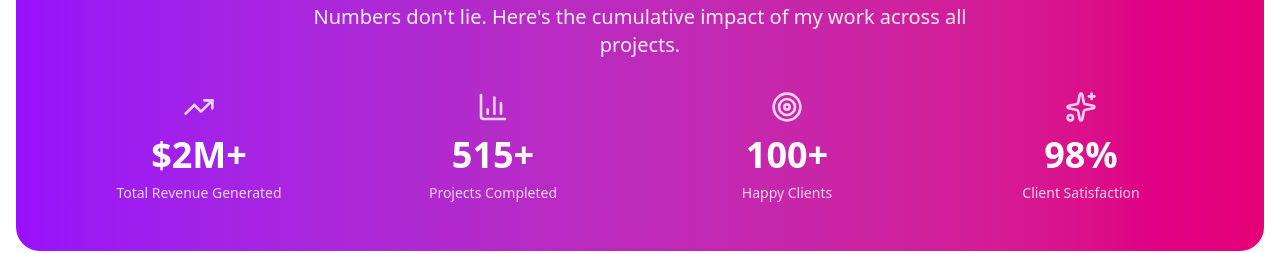
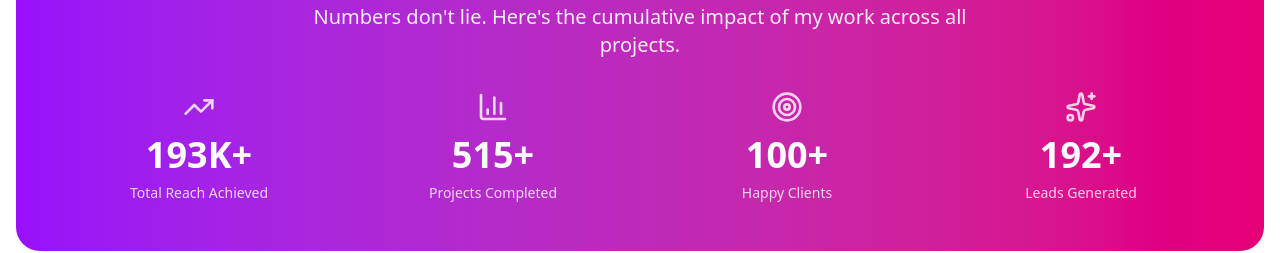
Before and after one commit to ashishpaudel123/AmritPaudel, a React (Vite) app: page / in a window 1280 px wide. Shown: the part 5620-5873 px from the top of the page. Built offline with nearby package versions, Linux system fonts and the light colour scheme.

Commit message:
fix: update statistics in PortfolioSection to reflect accurate metrics

```diff
--- a/src/components/portfolio-section.tsx
+++ b/src/components/portfolio-section.tsx
@@ -188,10 +188,10 @@ export function PortfolioSection({ onDigitalMarketingClick, onGraphicsDesignClic
 
           <div className="grid grid-cols-2 md:grid-cols-4 gap-6">
             {[
-              { number: "$2M+", label: "Total Revenue Generated", icon: TrendingUp },
+              { number: "193K+", label: "Total Reach Achieved", icon: TrendingUp },
               { number: "515+", label: "Projects Completed", icon: BarChart3 },
               { number: "100+", label: "Happy Clients", icon: Target },
-              { number: "98%", label: "Client Satisfaction", icon: Sparkles }
+              { number: "192+", label: "Leads Generated", icon: Sparkles }
             ].map((stat, index) => {
               const Icon = stat.icon
               return (
```
